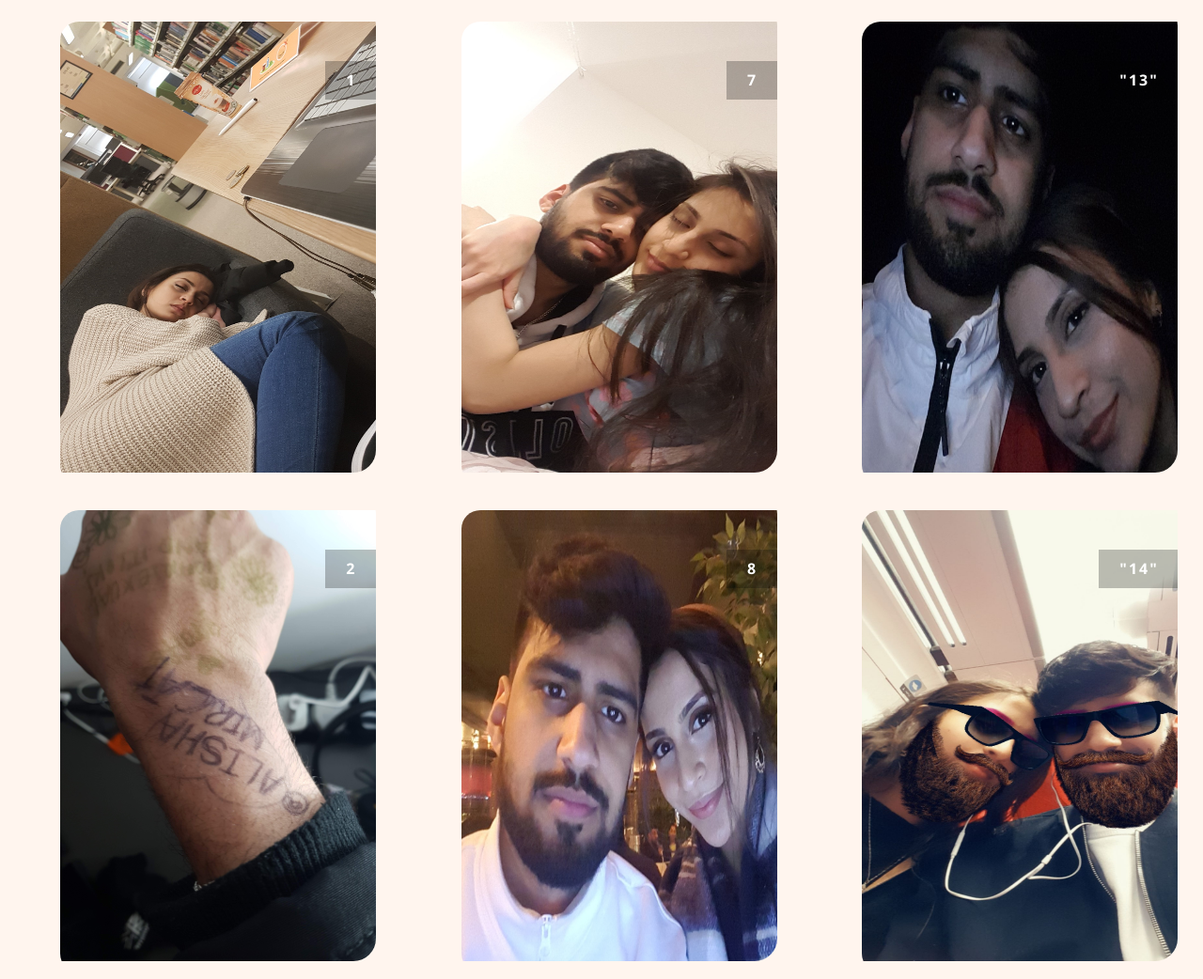
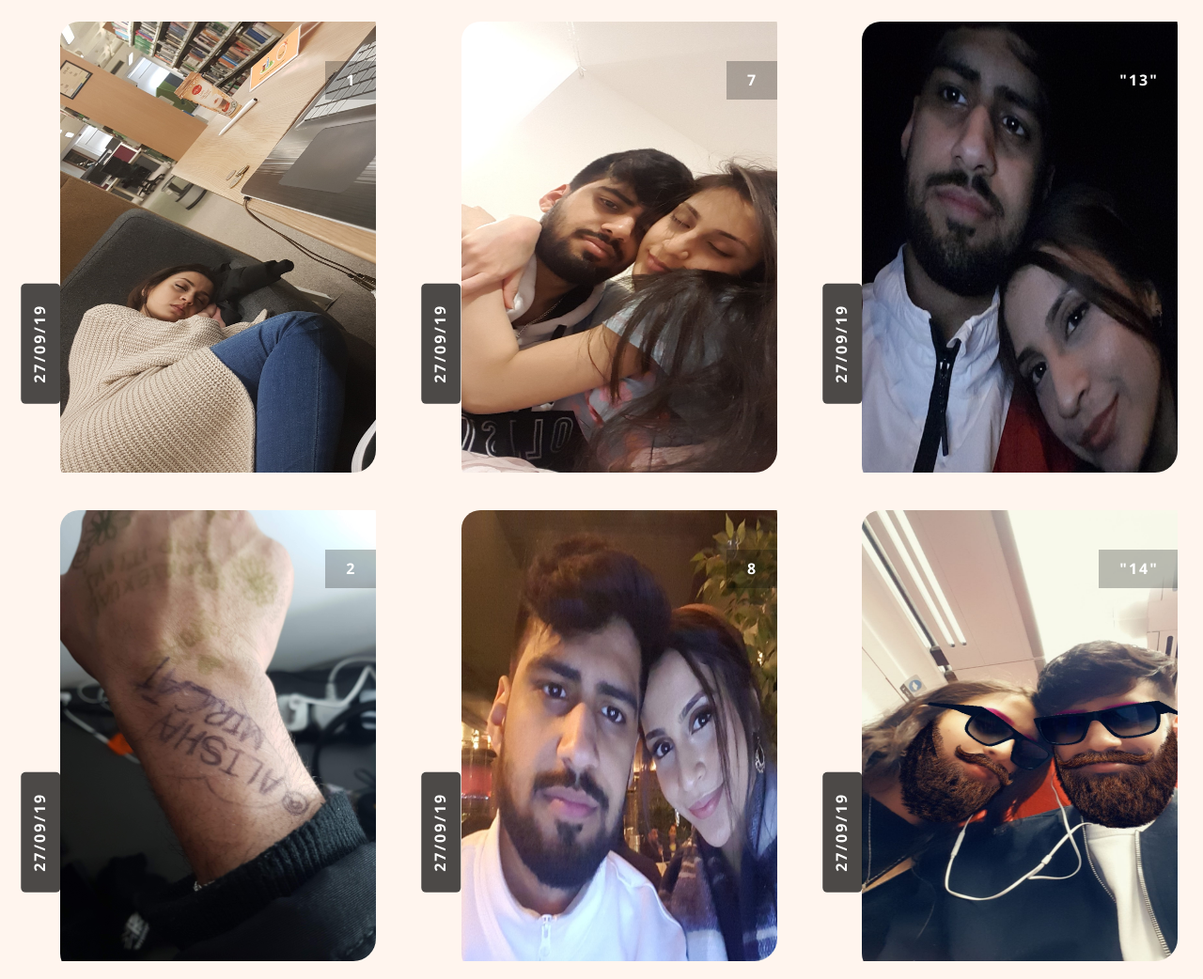
Before and after one commit to Happybirthdayalisha/Happybirthdayalisha.github.io, a plain HTML site: page index.html in a window 1280 px wide. Shown: the part 196-1238 px from the top of the page at 94% size. Drawn offline with Linux system fonts and the light colour scheme.

Commit message:
date added

```diff
--- a/index.html
+++ b/index.html
@@ -19,6 +19,7 @@
       <!-- Spaceholder -->
 
       <div class="flip-card-container" style="--hue: 220;">
+        <p class="datetext">27/09/19</p>
         <div class="flip-card">
           <div class="card-front">
             <figure>
@@ -37,6 +38,7 @@
         </div>
       </div>
       <div class="flip-card-container" style="--hue: 220;">
+        <p class="datetext">27/09/19</p>
         <div class="flip-card">
           <div class="card-front">
             <figure>
@@ -55,6 +57,7 @@
         </div>
       </div>
       <div class="flip-card-container" style="--hue: 220;">
+        <p class="datetext">27/09/19</p>
         <div class="flip-card">
           <div class="card-front">
             <figure>
@@ -73,6 +76,7 @@
         </div>
       </div>
       <div class="flip-card-container" style="--hue: 220;">
+        <p class="datetext">27/09/19</p>
         <div class="flip-card">
           <div class="card-front">
             <figure>
@@ -91,6 +95,7 @@
         </div>
       </div>
       <div class="flip-card-container" style="--hue: 220;">
+        <p class="datetext">27/09/19</p>
         <div class="flip-card">
           <div class="card-front">
             <figure>
@@ -109,6 +114,7 @@
         </div>
       </div>
       <div class="flip-card-container" style="--hue: 220;">
+        <p class="datetext">27/09/19</p>
         <div class="flip-card">
           <div class="card-front">
             <figure>
@@ -138,6 +144,7 @@
               <img src="Images/bed5.jpg" />
               <figcaption>7</figcaption>
             </figure>
+            <p class="datetext">27/09/19</p>
           </div>
           <div class="card-back">
             <figure>
@@ -156,6 +163,7 @@
               <img src="Images/shishaL8.jpg" />
               <figcaption>8</figcaption>
             </figure>
+            <p class="datetext">27/09/19</p>
           </div>
           <div class="card-back">
             <figure>
@@ -174,6 +182,7 @@
               <img src="Images/qawali9.jpg" />
               <figcaption>9</figcaption>
             </figure>
+            <p class="datetext">27/09/19</p>
           </div>
           <div class="card-back">
             <figure>
@@ -192,6 +201,7 @@
               <img src="Images/jamalkagar10.jpg" />
               <figcaption>10</figcaption>
             </figure>
+            <p class="datetext">27/09/19</p>
           </div>
           <div class="card-back">
             <figure>
@@ -210,6 +220,7 @@
               <img src="Images/lift11.jpg" />
               <figcaption>11</figcaption>
             </figure>
+            <p class="datetext">27/09/19</p>
           </div>
           <div class="card-back">
             <figure>
@@ -228,6 +239,7 @@
               <img src="Images/notts12.jpg" />
               <figcaption>12</figcaption>
             </figure>
+            <p class="datetext">27/09/19</p>
           </div>
           <div class="card-back">
             <figure>
@@ -250,6 +262,7 @@
               <img src="Images/cinema13.jpg" />
               <figcaption>"13"</figcaption>
             </figure>
+            <p class="datetext">27/09/19</p>
           </div>
           <div class="card-back">
             <figure>
@@ -268,6 +281,7 @@
               <img src="Images/crazy14.jpg" />
               <figcaption>"14"</figcaption>
             </figure>
+            <p class="datetext">27/09/19</p>
           </div>
           <div class="card-back">
             <figure>
@@ -286,6 +300,7 @@
               <img src="Images/ducklin15.jpg" />
               <figcaption>"15"</figcaption>
             </figure>
+            <p class="datetext">27/09/19</p>
           </div>
           <div class="card-back">
             <figure>
@@ -304,6 +319,7 @@
               <img src="Images/Park16.JPG" />
               <figcaption>"16"</figcaption>
             </figure>
+            <p class="datetext">27/09/19</p>
           </div>
           <div class="card-back">
             <figure>
@@ -322,6 +338,7 @@
               <img src="Images/moonpig17.jpg" />
               <figcaption>"17"</figcaption>
             </figure>
+            <p class="datetext">27/09/19</p>
           </div>
           <div class="card-back">
             <figure>
@@ -340,6 +357,7 @@
               <img src="Images/breky18.jpg" />
               <figcaption>"18"</figcaption>
             </figure>
+            <p class="datetext">27/09/19</p>
           </div>
           <div class="card-back">
             <figure>
--- a/main.css
+++ b/main.css
@@ -177,7 +177,7 @@ figcaption {
 
   width: auto;
   margin-top: 110%;
-  margin-left: 12%;
+  margin-left: 11.5%;
   padding: 8px 22px;
 
   font-weight: bold;
@@ -191,4 +191,28 @@ figcaption {
   right: 12px;
   background-color: rgb(0, 0, 0, 0.7);
   color: white;
+  border-radius: 0px 20px 20px 0;
 }
+
+.datetext {
+  display: block;
+
+  transform: rotate(270deg);
+  width: auto;
+  margin-top: 90%;
+  margin-right: 74%;
+  padding: 8px 22px;
+  border-radius: 5px;
+
+  font-weight: bold;
+  line-height: 1.6;
+  letter-spacing: 2px;
+  word-spacing: 6px;
+  text-align: right;
+
+  position: fixed;
+  top: 0;
+  right: 12px;
+  background-color: rgb(0, 0, 0, 0.7);
+  color: white;
+}
```
